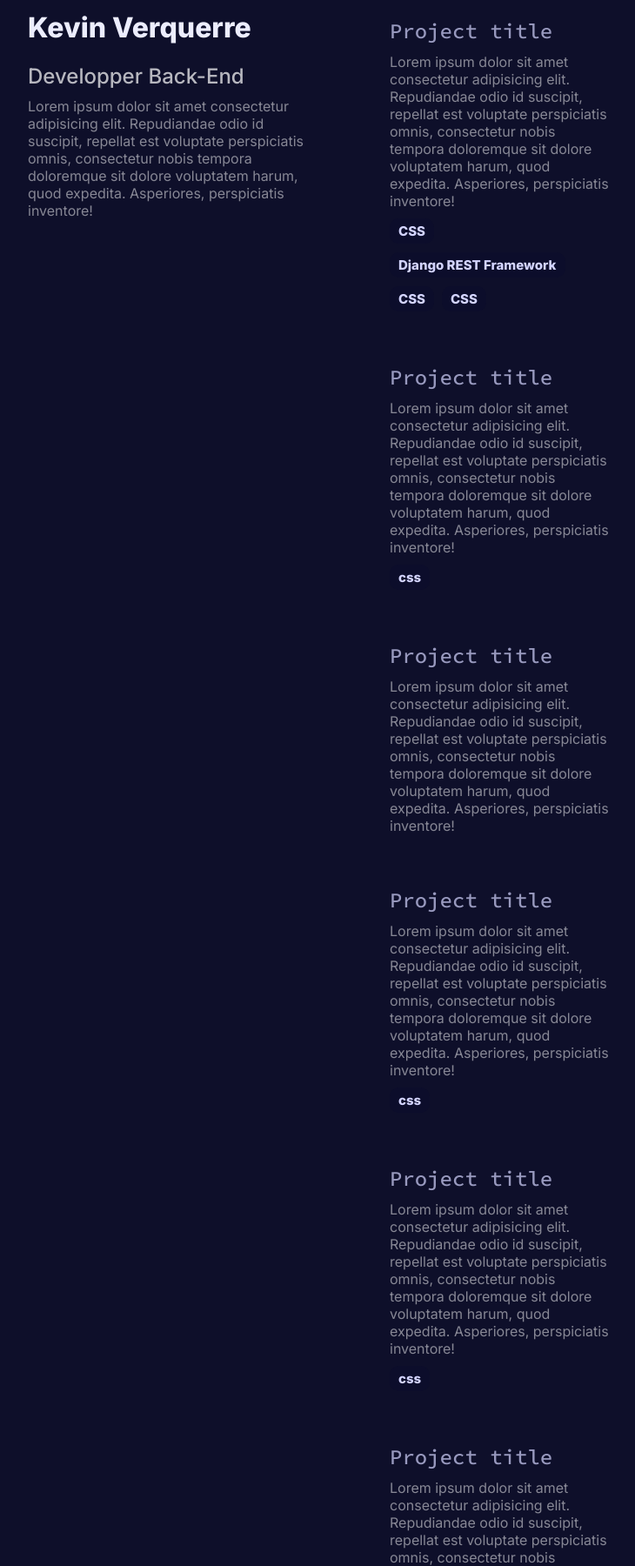
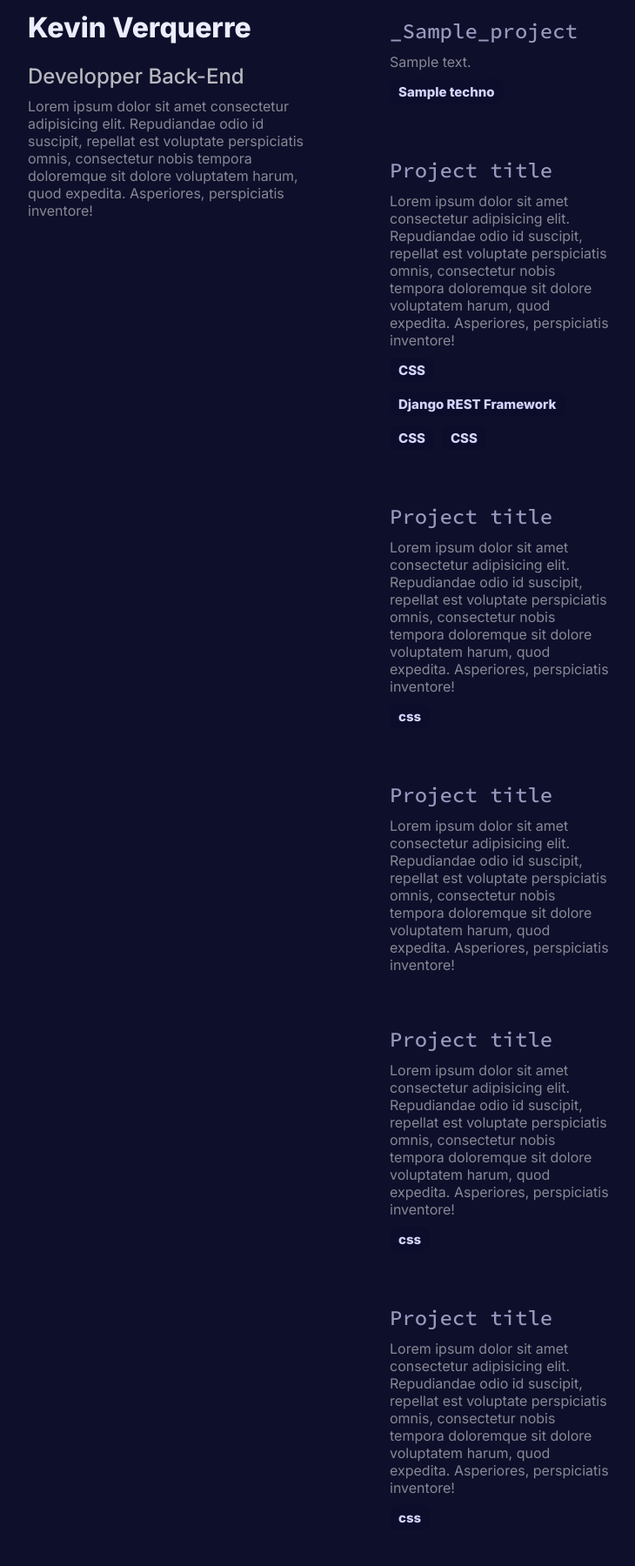
Before and after one commit to Nemesix493/Portfolio, a Django app: page / in a window 1280 px wide. Shown: the part 80-1880 px from the top of the page at 87% size, without its empty margins (256-986 px from the left). Run offline with Django 4.2, Linux system fonts and the light colour scheme; tables that the repository leaves empty hold one stand-in row (values such as "Sample post").

Commit message:
feat : display projects from database

```diff
--- a/home/static/home/css/main.css
+++ b/home/static/home/css/main.css
@@ -21,6 +21,7 @@ a {
 }
 
 .project-thumbnail {
+  display: block;
   border-radius: 5px;
   padding: 20px;
   margin-bottom: 20px;
--- a/home/templates/home/home_page.html
+++ b/home/templates/home/home_page.html
@@ -9,6 +9,9 @@
         </p>
     </section>
     <section class="main--home-page__section project-list">
+        {% for project in projects %}
+            {% include 'project/project_thumbnail.html' with project=project base_class='project-list__item' %}
+        {% endfor %}
         <div class="project-list__item project-thumbnail">
             <h3>Project title</h3>
             <p>
--- a/home/views.py
+++ b/home/views.py
@@ -1,6 +1,16 @@
 from django.shortcuts import render
+
+from project.models import Project
 
 # Create your views here.
 
 def home_page(request):
-    return render(request, 'home/home_page.html', {'page_title': 'Home Page'})
+    projects = Project.objects.all()
+    return render(
+        request,
+        'home/home_page.html',
+        {
+            'page_title': 'Home Page',
+            'projects': projects
+        }
+    )
--- a/scss/components/projects.scss
+++ b/scss/components/projects.scss
@@ -1,4 +1,5 @@
 .project-thumbnail{
+    display: block;
     border-radius: 5px;
     padding: 20px;
     margin-bottom: 20px;
```
